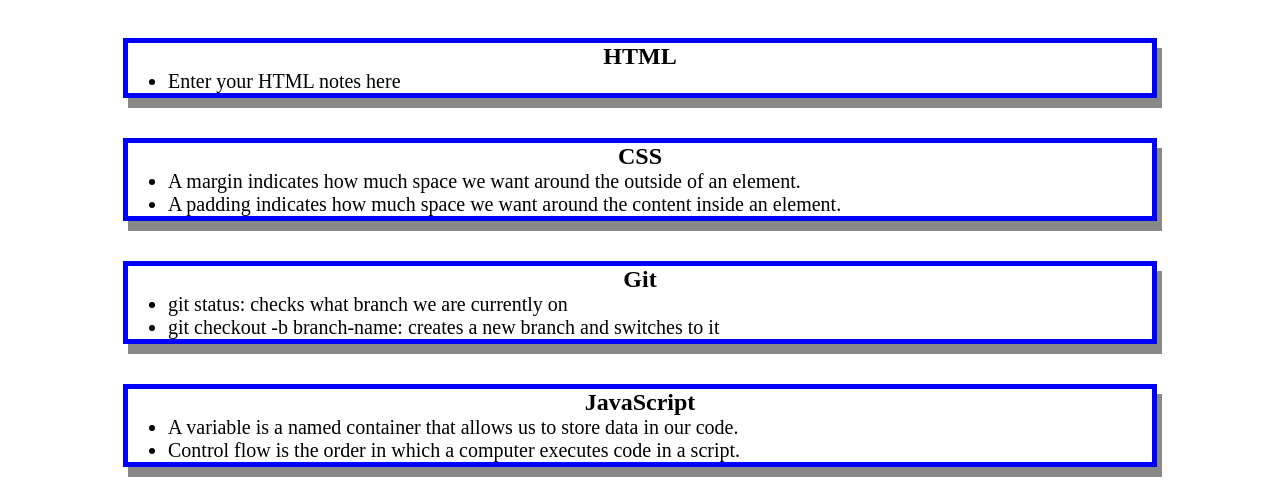
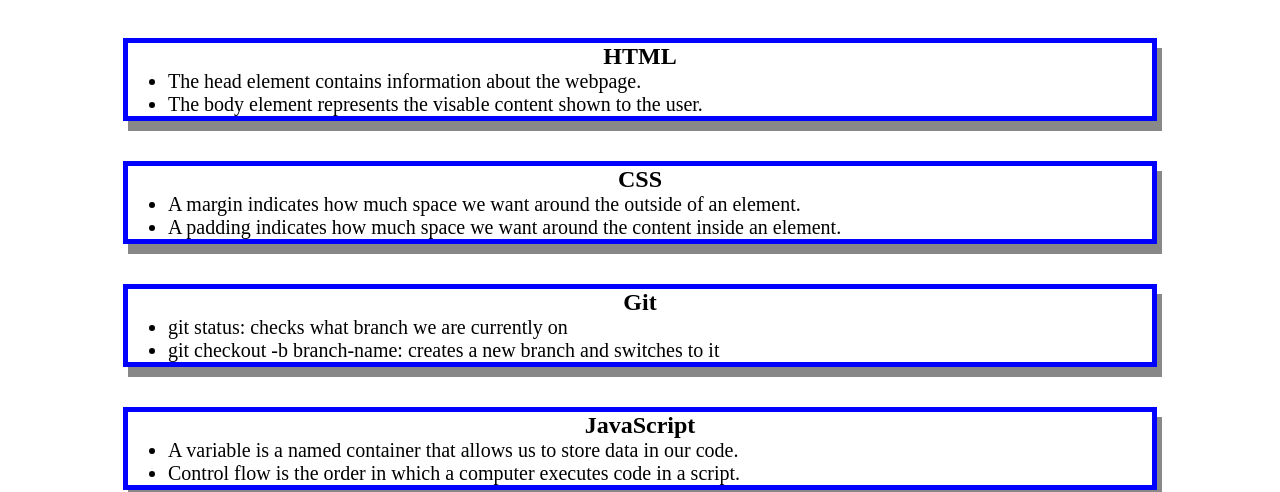
Before and after one commit to MoldMildewMoss/prework-study-guide, a plain HTML site: page index.html in a window 1280 px wide. Shown: the part 122-614 px from the top of the page. Drawn offline with Linux system fonts and the light colour scheme.

Commit message:
Added note to HTML section of webpage

```diff
--- a/index.html
+++ b/index.html
@@ -18,7 +18,10 @@
 
         <h2>HTML</h2>
         <ul>
-          <li>Enter your HTML notes here</li>
+
+          <li>The head element contains information about the webpage.</li>
+          <li>The body element represents the visable content shown to the user.</li>
+
         </ul>
 
       </section>
@@ -27,8 +30,10 @@
 
         <h2>CSS</h2>
         <ul>
+
           <li>A margin indicates how much space we want around the outside of an element.</li>
           <li>A padding indicates how much space we want around the content inside an element.</li>
+
         </ul>
 
       </section>
@@ -39,7 +44,6 @@
        <ul>
 
         <li>git status: checks what branch we are currently on</li>
-
         <li>git checkout -b branch-name: creates a new branch and switches to it</li>
 
        </ul>
@@ -50,8 +54,10 @@
 
         <h2>JavaScript</h2>
         <ul>
+
           <li>A variable is a named container that allows us to store data in our code.</li>
           <li>Control flow is the order in which a computer executes code in a script.</li>
+
         </ul>
 
       </section>
```
